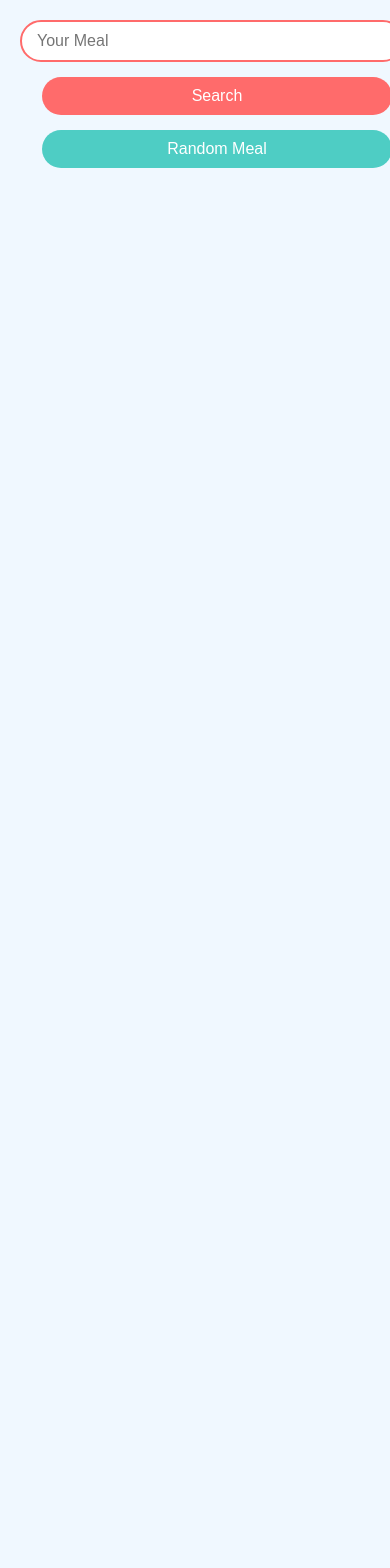
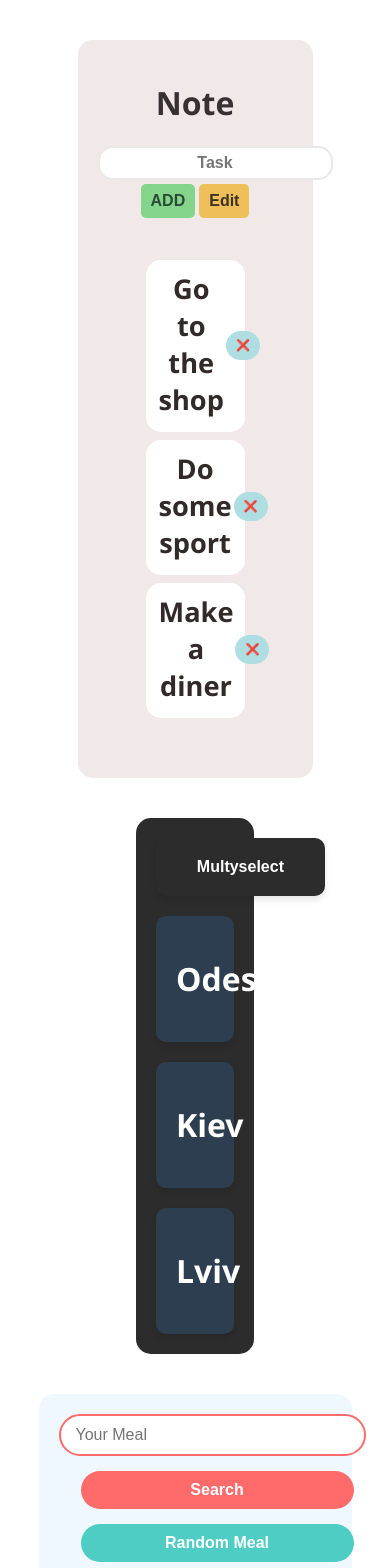
Before and after one commit to Keymor/portfolio, a React (Create React App) app: page / in a window 390 px wide. Shown: the top 1568 px of the page. Before the commit the page ends 844 px from the top, so only its background shows below. Built offline with nearby package versions, Linux system fonts and the light colour scheme.

Commit message:
Added 2 components, - Task, - Accordion

```diff
--- /dev/null
+++ b/src/Accordian/data.js
@@ -0,0 +1,19 @@
+const data = [
+    {
+        id: 0,
+        mainText: `Odesa`,
+        secondText: `Is a major port city on the Black Sea, famous for its multicultural heritage, lively atmosphere, and iconic Potemkin Stairs.`
+    },
+    {
+        id: 1,
+        mainText: `Kiev`,
+        secondText: `The capital of Ukraine, is a vibrant city known for its rich history, cultural landmarks, and as the political and economic center of the country.`
+    },
+    {
+        id: 2,
+        mainText: `Lviv`,
+        secondText: `The cultural hub in western Ukraine, is renowned for its medieval architecture, coffee culture, and a blend of Ukrainian and European influences.`
+    }
+]
+
+export default data
--- /dev/null
+++ b/src/Accordian/index.jsx
@@ -0,0 +1,47 @@
+import { useState } from 'react';
+import data from './data'
+
+function Accordian() {
+  const [multySelect, setMultySelect] = useState(false)
+  const [id, setId] = useState()
+  const [array, setArray] = useState([])
+
+  function multyselector(arrayId) {
+    let copyArray = [...array]
+    const indexOfId = copyArray.indexOf(arrayId)
+
+    if(indexOfId === -1){
+      copyArray.push(arrayId)
+    } else {
+      copyArray.splice(indexOfId, 1 )
+    }
+    setArray(copyArray)
+  }
+
+  function singlSelect(arreyId) {
+      if(array.some((element) => element >= 0)){
+        setArray([])
+      }
+      setId(arreyId === id ? null : arreyId)
+  }
+
+  return (
+    <div className='container1'>
+      <button className='button1' onClick={() => setMultySelect(!multySelect)}>Multyselect</button>
+      {data.map((dataItem) => (
+        <div className='text-block' onClick={multySelect === true ?
+          () => multyselector(dataItem.id) :
+          () => singlSelect(dataItem.id)
+          }>
+          <h1>{dataItem.mainText}</h1>
+          {id === dataItem.id || array.indexOf(dataItem.id) !== -1 ?
+            <div>
+              {dataItem.secondText}
+            </div>
+            : null}
+        </div>
+      ))}
+    </div>
+  )
+}
+export default Accordian
--- /dev/null
+++ b/src/Accordian/stylesAcc.css
@@ -0,0 +1,57 @@
+.container1 {
+    display: flex;
+    gap: 20px;
+    width: 20vw;
+    flex-direction: column;
+    margin: 0px auto;
+    margin-bottom: 40px;
+    background-color: #2c2c2c;
+    padding: 20px;
+    border-radius: 15px;
+}
+
+.text-block {
+    text-align: center;
+    background-color: #2c3e50;
+    color: #ffffff;
+    padding: 20px;
+    border-radius: 10px;
+    box-shadow: 0 4px 6px rgba(0, 0, 0, 0.1);
+    transition: all 0.3s ease;
+    cursor: pointer;
+}
+
+.button1 {
+    background-color: #2c2c2c;
+    color: #ffffff;
+    padding: 20px;
+    border-radius: 10px;
+    box-shadow: 0 4px 6px rgba(0, 0, 0, 0.1);
+    transition: all 0.3s ease;
+    cursor: pointer;
+    width: 20vh;
+    margin: auto;
+}
+
+.text-block h2 {
+    margin-top: 0;
+    font-size: 1.5em;
+    margin-bottom: 10px;
+}
+
+.text-block p {
+    font-size: 1em;
+    line-height: 1.6;
+}
+
+.text-block:hover {
+    transform: scale(1.05);
+    box-shadow: 0 6px 8px rgba(0, 0, 0, 0.2);
+    background-color: #52697e;
+}
+
+@media (max-width: 600px) {
+    .container {
+        grid-template-columns: 1fr;
+    }
+}
--- a/src/App.js
+++ b/src/App.js
@@ -1,4 +1,4 @@
-import { useState } from 'react'
+import { useState, useEffect } from 'react'
 
 function App() {
   const [randomMeal, setrandomMeal] = useState([])
@@ -29,7 +29,7 @@ function App() {
 
   async function sixPlaces() {
     let listOfMeal = []
-    for(let i = 0; i <= 7; i++){
+    for(let i = 0; i <= 5; i++){
       let mealList = await info()
       if(mealList) mealList.push(listOfMeal)
     }
@@ -84,7 +84,7 @@ function App() {
         </button>
         <button
           className='randomButton'
-          onClick={() => (randomMeal.length < 8 ? sixPlaces() : (setrandomMeal([]), sixPlaces()))}
+          onClick={() => (randomMeal.length < 6 ? sixPlaces() : (setrandomMeal([]), sixPlaces()))}
         >
           Random Meal
         </button>
--- /dev/null
+++ b/src/Tasks/App.jsx
@@ -0,0 +1,69 @@
+import { useState } from "react"
+
+function TaskApp() {
+    const [list, setList] = useState(['Go to the shop', 'Do some sport', 'Make a diner'])
+    const [task, setTask] = useState('')
+    const [editedText, setEditedText] = useState()
+    const [isVisible, setIsVisible] = useState(false)
+
+    function updateTask(event) {
+        setTask(event.target.value)
+    }
+
+    function addTask() {
+        if(task.length > 0) {
+            console.log('string')
+            setList(l => [...l, task])
+            setTask('')
+            document.getElementById("inputText").value = ''
+        }
+    }
+
+    function deleteTask(index) {
+        const tempArray = list.filter((_, i) => i !== index)
+        setList(tempArray)
+    }
+
+    function editInput(e){
+        setEditedText(e.target.value)
+    }
+
+    function pushText(index){
+        let oldArray = [...list]
+
+        oldArray[index] = editedText
+        setList(oldArray)
+        document.getElementsByClassName("textEdit").value = ''
+        setIsVisible(i => !i)
+    }
+
+    function apperEditor(){
+        setIsVisible(i => !i)
+    }
+
+    return (
+
+            <div className="conteiner">
+                <h1 className="title">Note</h1>
+                <input className="mainInput" id="inputText" type="text" placeholder="Task" onChange={updateTask} /><br/>
+                <button className="addButton" onClick={addTask}>ADD</button>
+                <button className="editButton" onClick={apperEditor}>Edit</button>
+
+                <ol className="textConteiner">
+                    {list.map((element, index) => (
+                        <div className="textContent" key={index}>
+                            <span className="text" style={{display: isVisible ? 'none' : 'inline'}}>{element}</span>
+                            <input className="textEdit" onChange={editInput} placeholder={list[index]} style={{display: isVisible ? 'inline' : 'none'}}/>
+                            <button className="doneButton" onClick={() => pushText(index)} style={{display: isVisible ? 'inline' : 'none'}}>✔️</button>
+                            <button className="removeButton" onClick={() => deleteTask(index)}> ❌ </button>
+                        </div>
+                    ))}
+
+                </ol>
+            </div>
+
+    )
+
+}
+
+export default TaskApp
--- /dev/null
+++ b/src/Tasks/style.css
@@ -0,0 +1,118 @@
+.conteiner {
+    text-align: center;
+    justify-content: center;
+    background-color: rgb(241, 232, 232);
+    border-radius: 15px;
+    margin: 40px auto;
+    padding: 20px;
+    max-width: 50vw;
+}
+
+.title {
+    color: rgb(56, 49, 49);
+}
+
+button {
+    font-size: 1rem;
+    font-weight: bold;
+    padding: 8px 10px;
+    background-color: rgb(188, 127, 127);
+    border-radius: 5px;
+    border: none;
+    cursor: pointer;
+    transition: background-color 0.5s ease;
+    margin: 2px;
+}
+
+.addButton {
+    color: rgb(43, 75, 54);
+    background-color: rgb(132, 212, 140);
+}
+.addButton:hover {
+    background-color: rgb(181, 237, 188);
+}
+.removeButton {
+    font-size: 0.7rem;
+    margin-top: 0.8px;
+    margin-right: 0px;
+    border-radius: 20px;
+    background-color: rgb(174, 222, 226);
+}
+.removeButton:hover {
+    background-color: rgb(190, 64, 64);
+}
+.editButton {
+    color: rgb(60, 50, 33);
+    background-color: rgb(239, 191, 89);
+}
+.editButton:hover {
+    background-color: rgb(255, 225, 160);
+}
+button:hover {
+    background-color: rgb(161, 97, 97);
+}
+.doneButton {
+    font-size: 0.7rem;
+    margin-top: 0.8px;
+    margin-right: 0px;
+    border-radius: 20px;
+    background-color: rgb(132, 212, 140);
+}
+.doneButton:hover {
+    background-color: rgb(181, 237, 188);
+}
+
+.mainInput {
+    padding: 6px;
+    font-size: 1rem;
+    font-weight: bold;
+    text-align: center;
+    margin-bottom: 2px;
+    border: solid 2px rgb(233, 233, 233);
+    border-radius: 15px;
+}
+
+.textConteiner {
+    margin-top: 40px;
+    margin-right: 40px;
+    margin-bottom: 40px;
+}
+
+.text {
+    color: rgb(50, 41, 41);
+    font-size: 1.7rem;
+    font-weight: bold;
+    margin-bottom: 4px;
+    margin-left: 3px;
+}
+
+.textContent {
+    border-radius: 15px;
+    background-color: rgb(255, 255, 255);
+    margin: 8px;
+    display: flex;
+    align-items: center;
+    justify-content: space-between;
+    padding: 10px;
+}
+
+.textEdit {
+    display: flex;
+    width: calc(100% - 120px);
+    color: rgb(50, 41, 41);
+    background-color: transparent;
+    font-size: 1.7rem;
+    font-weight: bold;
+    text-align: left;
+    border: none;
+    flex-grow: 1;
+}
+
+.buttonGroup {
+    display: flex;
+    align-items: center;
+}
+
+.buttonGroup button {
+    margin-left: 5px;
+}
--- a/src/index.css
+++ b/src/index.css
@@ -1,15 +1,17 @@
 body {
   font-family: 'Segoe UI', Tahoma, Geneva, Verdana, sans-serif;
-  background-color: #f0f8ff;
   margin: 0;
   padding: 0;
 }
 
 .body {
-  max-width: 1200px;
+  max-width: 70vw;
+  background-color: #f0f8ff;
   margin: 0 auto;
+  margin-bottom: 40px;
   padding: 20px;
   position: relative;
+  border-radius: 15px;
 }
 
 .topControls {
@@ -97,7 +99,7 @@ body {
 }
 
 .meal, .singleImg {
-  width: 100%;
+  width: 70%;
   height: auto;
   border-radius: 10px;
   cursor: pointer;
@@ -128,6 +130,7 @@ body {
 
 .singleMealBox {
   position: fixed;
+  text-align: center;
   top: 50%;
   left: 50%;
   transform: translate(-50%, -50%);
--- a/src/index.js
+++ b/src/index.js
@@ -1,12 +1,17 @@
 import React from 'react';
 import ReactDOM from 'react-dom/client';
 import './index.css';
+import './Tasks/style.css'
+import './Accordian/stylesAcc.css'
 import App from './App';
+import TaskApp from './Tasks/App';
+import Accordian from './Accordian';
 import reportWebVitals from './reportWebVitals';
 
 const root = ReactDOM.createRoot(document.getElementById('root'));
 root.render(
   <React.StrictMode>
+    <TaskApp /> <Accordian />
     <App />
   </React.StrictMode>
 );
```
